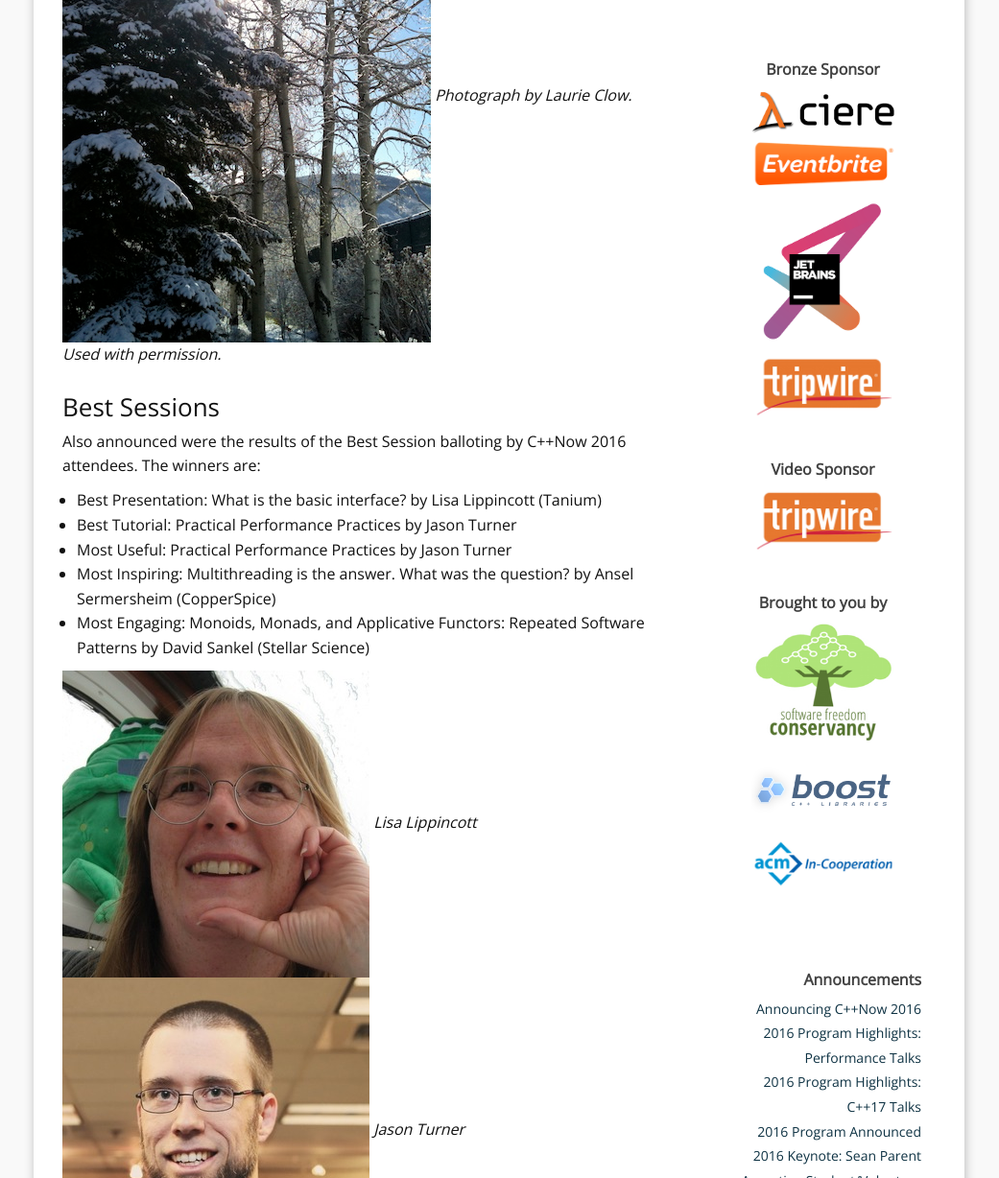
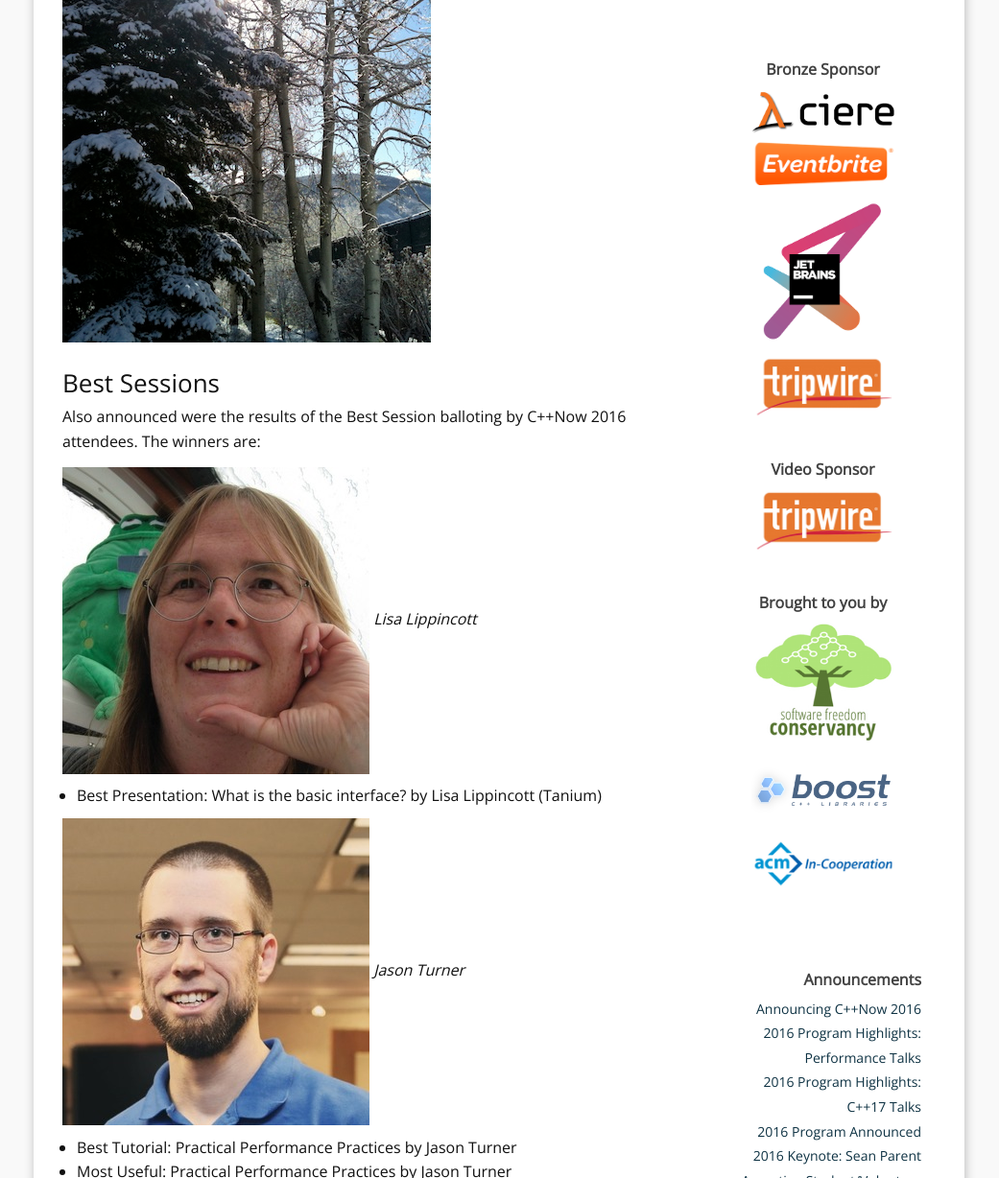
Before and after one commit to boostcon/cppnow_website, a Jekyll site: the page built from 2016-conference/_posts/2016-05-18-close-of-2016.md, in a window 1280 px wide and 1400 px high, scrolled down 614 px, cut to the strip 172-1400 px from the top of the window. Shown: the whole strip at 96% size, without its empty margins (120-1161 px from the left). Built offline with Jekyll 4.4.1, drawn with Linux system fonts in a browser that asks for light colours; comment, search, counter and statistics services are not loaded; some of the changed text lies outside the part shown.

Commit message:
Fourth cut

```diff
--- a/2016-conference/_posts/2016-05-18-close-of-2016.md
+++ b/2016-conference/_posts/2016-05-18-close-of-2016.md
@@ -14,28 +14,29 @@
 
 C++Now 2016 wrapped up with the announcement of C++Now 2017. The dates will be May 15 through 20, 2017 and the location will be the Aspen Center for Physics in Aspen, Colorado.
 
-![Aspen](/images/2016-closing.jpeg "Photograph by Laurie Clow. Used with permission.")
-_Photograph by Laurie Clow. Used with permission._
+![Aspen](/images/2016-closing.jpeg)
 
 ### Best Sessions
 Also announced were the results of the Best Session balloting by C++Now 2016 attendees. The winners are:
 
 <!--more-->
 
+![Lisa Lippincott](/images/Lisa.Lippincott.jpeg "Lisa Lippincott")
+_Lisa Lippincott_
 * Best Presentation: What is the basic interface? by Lisa Lippincott (Tanium)
+
+![Jason Turner](/images/Jason.Turner.jpeg "Jason Turner")
+_Jason Turner_
 * Best Tutorial: Practical Performance Practices by Jason Turner
 * Most Useful: Practical Performance Practices by Jason Turner
-* Most Inspiring: Multithreading is the answer. What was the question? by Ansel Sermersheim (CopperSpice)
-* Most Engaging: Monoids, Monads, and Applicative Functors: Repeated Software Patterns by David Sankel (Stellar Science)
 
-![Lisa Lippincott](/images/Lisa.Lippincott.jpeg "Lisa Lippincott")
-_Lisa Lippincott_
-![Jason Turner](/images/Jason.Turner.jpeg "Jason Turner")
-_Jason Turner_
 ![Ansel Sermersheim](/images/Ansel.Sermersheim.jpeg "Ansel Sermersheim")
 _Ansel Sermersheim_
+* Most Inspiring: Multithreading is the answer. What was the question? by Ansel Sermersheim (CopperSpice)
+
 ![David Sankel](/images/David.Sankel.jpeg "David Sankel")
 _David Sankel_
+* Most Engaging: Monoids, Monads, and Applicative Functors: Repeated Software Patterns by David Sankel (Stellar Science)
 
 #### Congratulations to all the winners!
 
```
